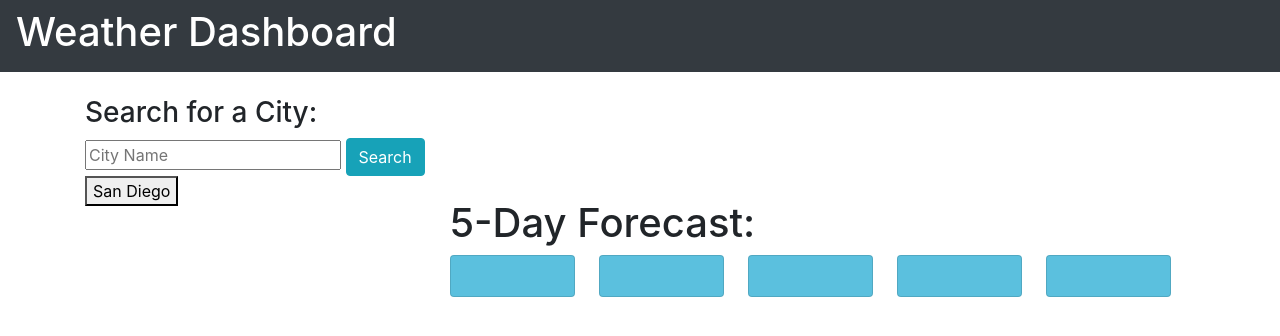
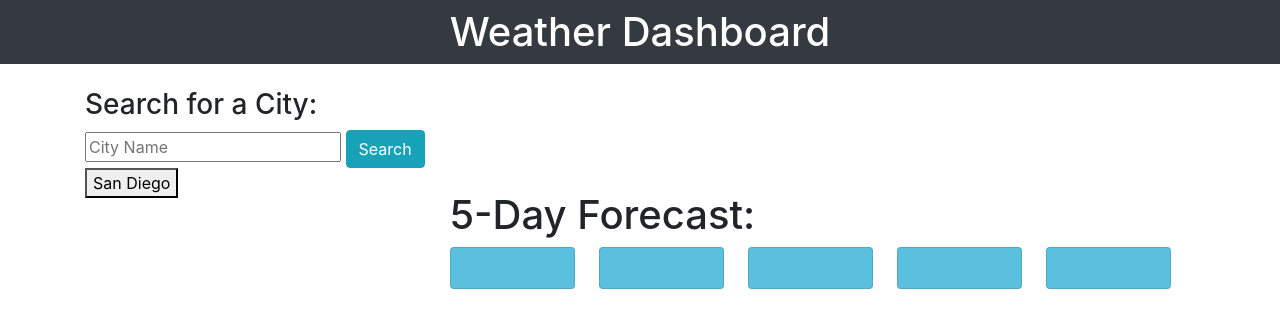
Before and after one commit to NathanNaylor/Open-Weather-App, a plain HTML site: page index.html in a window 1280 px wide. Drawn offline with nearby package versions, Linux system fonts and the light colour scheme; no server answers.

Commit message:
centered header text

```diff
--- a/index.html
+++ b/index.html
@@ -11,11 +11,10 @@
 </head>
 
 <body>
-    <div class="container-fluid-nav text-center">
-        <nav class="navbar navbar-dark bg-dark ">
-            <h1 style="color: white;">Weather Dashboard</h1>
+        <nav class="navbar navbar-dark bg-dark navbar-center">
+            <h1 style="color: white; margin: 0 auto;">Weather Dashboard</h1>
         </nav>
-    </div>
+
 
     <div class="container">
 
```
